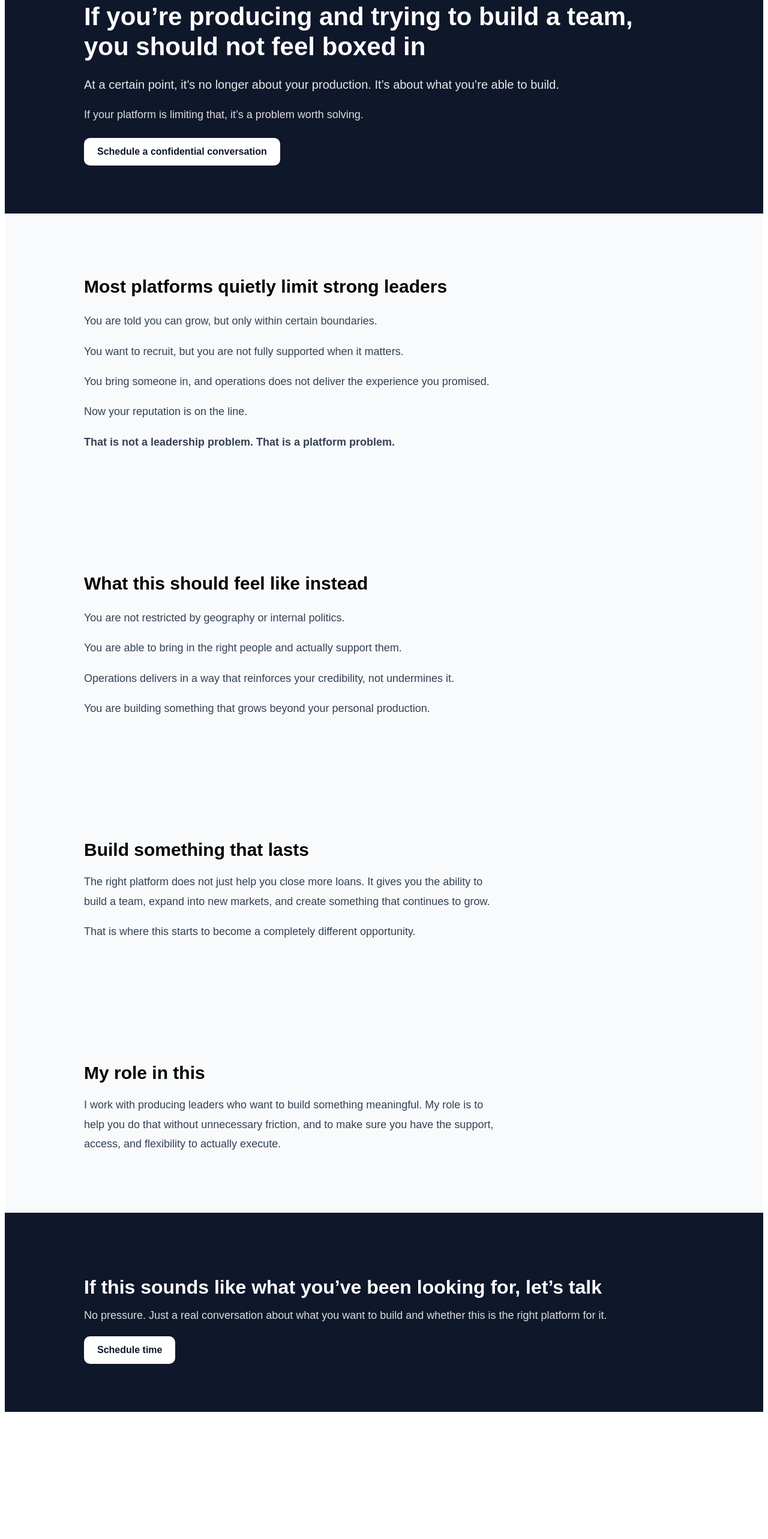
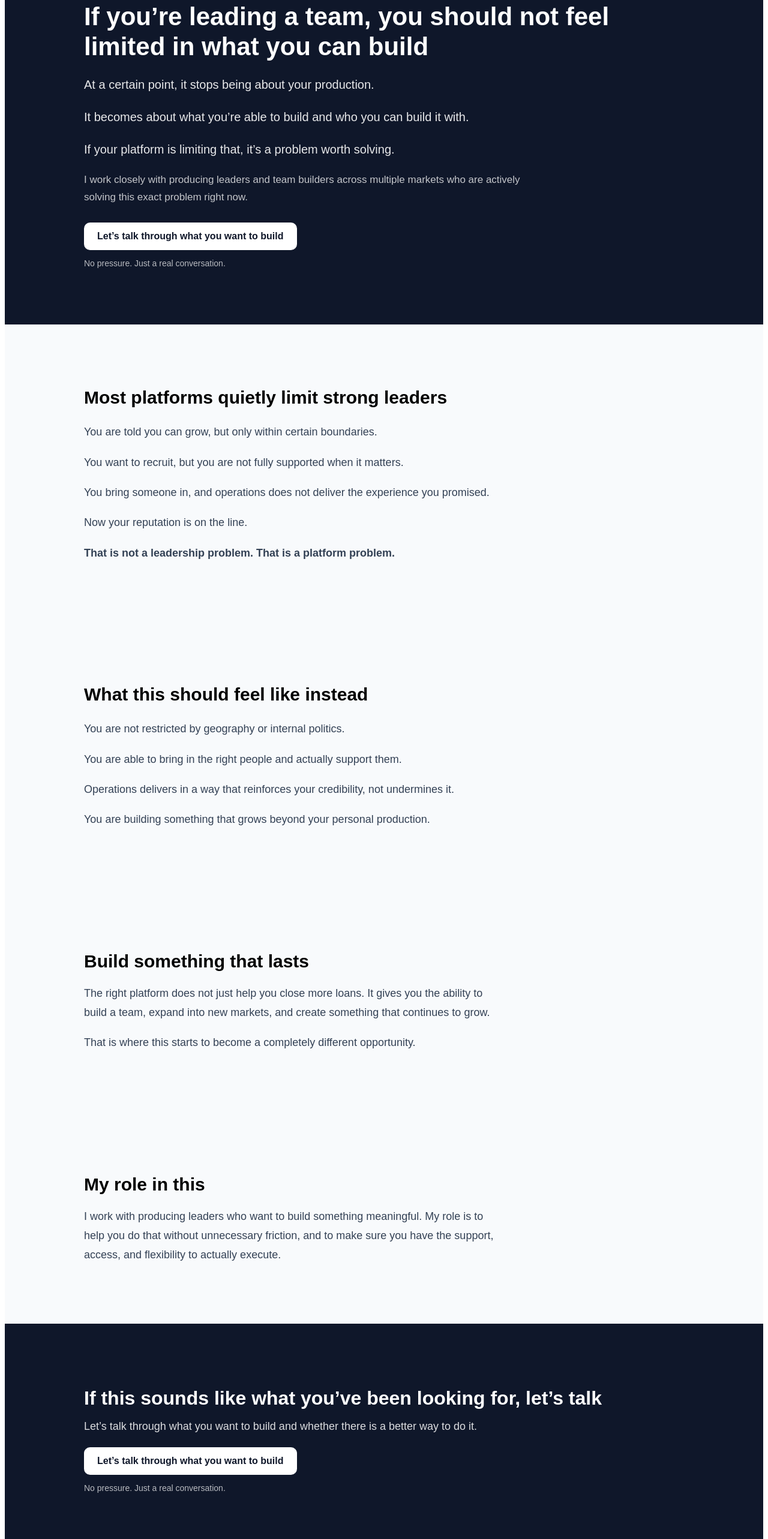
Before and after one commit to cadickie/empoweredlo, a Next.js app: page /leader in a window 1280 px wide. Shown: the part 120-2686 px from the top of the page at 60% size. Before the commit the page ends 2482 px from the top, so only its background shows below. Built offline with nearby package versions, Linux system fonts and the light colour scheme.

Commit message:
Update page.jsx

```diff
--- a/app/leader/page.jsx
+++ b/app/leader/page.jsx
@@ -28,29 +28,43 @@ export default function LeaderPage() {
 
   return (
     <main style={{ fontFamily: "Arial, sans-serif" }}>
-
-      {/* HERO */}
       <section style={darkSection}>
         <div style={section}>
           <h1 style={{ fontSize: "42px", lineHeight: 1.2, marginBottom: "16px" }}>
-            If you’re producing and trying to build a team, you should not feel boxed in
+            If you’re leading a team, you should not feel limited in what you can build
           </h1>
 
-          <p style={{ fontSize: "20px", lineHeight: 1.7, marginBottom: "12px", opacity: 0.9 }}>
-            At a certain point, it’s no longer about your production. It’s about what you’re able to build.
+          <p style={{ fontSize: "20px", lineHeight: 1.7, marginBottom: "10px", opacity: 0.9 }}>
+            At a certain point, it stops being about your production.
           </p>
 
-          <p style={{ fontSize: "18px", lineHeight: 1.7, marginBottom: "24px", opacity: 0.85 }}>
+          <p style={{ fontSize: "20px", lineHeight: 1.7, marginBottom: "10px", opacity: 0.9 }}>
+            It becomes about what you’re able to build and who you can build it with.
+          </p>
+
+          <p style={{ fontSize: "20px", lineHeight: 1.7, marginBottom: "20px", opacity: 0.9 }}>
             If your platform is limiting that, it’s a problem worth solving.
           </p>
 
-          <a href="https://calendly.com/chrisdickie-changemortgage" target="_blank" style={buttonPrimary}>
-            Schedule a confidential conversation
+          <p style={{ fontSize: "17px", lineHeight: 1.7, marginBottom: "28px", opacity: 0.75, maxWidth: "760px" }}>
+            I work closely with producing leaders and team builders across multiple markets who are actively solving this exact problem right now.
+          </p>
+
+          <a
+            href="https://calendly.com/chrisdickie-changemortgage"
+            target="_blank"
+            rel="noopener noreferrer"
+            style={buttonPrimary}
+          >
+            Let’s talk through what you want to build
           </a>
+
+          <p style={{ fontSize: "14px", marginTop: "14px", opacity: 0.7 }}>
+            No pressure. Just a real conversation.
+          </p>
         </div>
       </section>
 
-      {/* REALITY */}
       <section style={lightSection}>
         <div style={section}>
           <h2 style={{ fontSize: "30px", marginBottom: "24px" }}>
@@ -73,7 +87,6 @@ export default function LeaderPage() {
         </div>
       </section>
 
-      {/* SHIFT */}
       <section style={lightSection}>
         <div style={section}>
           <h2 style={{ fontSize: "30px", marginBottom: "24px" }}>
@@ -92,7 +105,6 @@ export default function LeaderPage() {
         </div>
       </section>
 
-      {/* BUILD */}
       <section style={lightSection}>
         <div style={section}>
           <h2 style={{ fontSize: "30px", marginBottom: "20px" }}>
@@ -109,7 +121,6 @@ export default function LeaderPage() {
         </div>
       </section>
 
-      {/* YOUR ROLE */}
       <section style={lightSection}>
         <div style={section}>
           <h2 style={{ fontSize: "30px", marginBottom: "20px" }}>
@@ -122,23 +133,30 @@ export default function LeaderPage() {
         </div>
       </section>
 
-      {/* CTA */}
       <section style={darkSection}>
         <div style={section}>
           <h2 style={{ fontSize: "32px", marginBottom: "16px" }}>
             If this sounds like what you’ve been looking for, let’s talk
           </h2>
 
-          <p style={{ fontSize: "18px", marginBottom: "24px", opacity: 0.85 }}>
-            No pressure. Just a real conversation about what you want to build and whether this is the right platform for it.
+          <p style={{ fontSize: "18px", marginBottom: "24px", opacity: 0.85, maxWidth: "760px" }}>
+            Let’s talk through what you want to build and whether there is a better way to do it.
           </p>
 
-          <a href="https://calendly.com/chrisdickie-changemortgage" target="_blank" style={buttonPrimary}>
-            Schedule time
+          <a
+            href="https://calendly.com/chrisdickie-changemortgage"
+            target="_blank"
+            rel="noopener noreferrer"
+            style={buttonPrimary}
+          >
+            Let’s talk through what you want to build
           </a>
+
+          <p style={{ fontSize: "14px", marginTop: "14px", opacity: 0.7 }}>
+            No pressure. Just a real conversation.
+          </p>
         </div>
       </section>
-
     </main>
   );
 }
```
